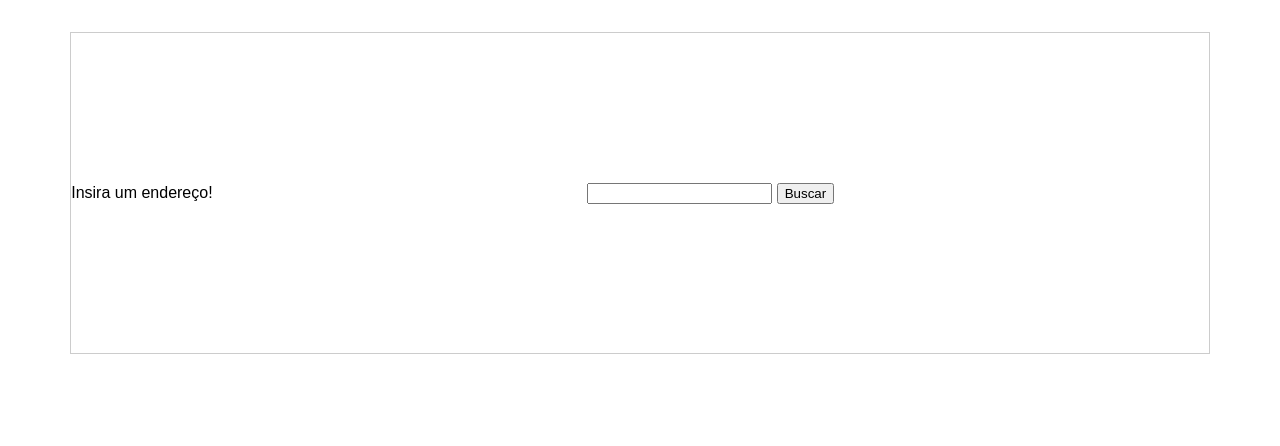
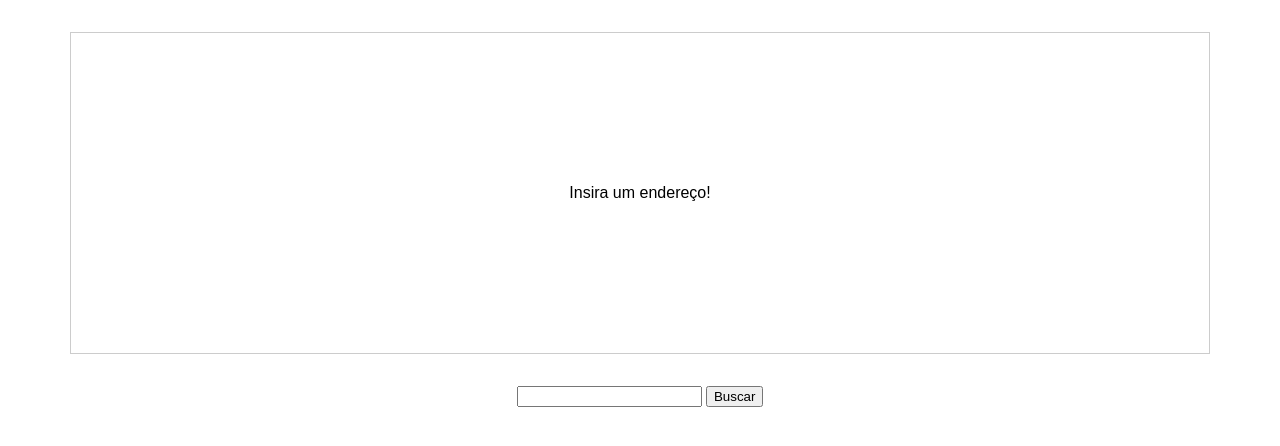
Before and after one commit to rodrigoross/busca-rua, a website built with webpack: page index.html in a window 1280 px wide. Built offline with nearby package versions, Linux system fonts and the light colour scheme.

Commit message:
refactor: corrige markup e css

```diff
--- a/app.css
+++ b/app.css
@@ -8,7 +8,7 @@ html {
   border: 1px solid #ccc;
   margin: 2rem auto;
   display: flex;
-  justify-self: center;
+  justify-content: center;
   align-items: center;
   text-align: center;
 }
--- a/index.html
+++ b/index.html
@@ -11,10 +11,10 @@
 <body>
   <div id="map">
     <p>Insira um endereço!</p>
-    <form >
-      <input type="text" name="endereco" id="endereco">
-      <button type="submit">Buscar</button>
-    </form>
   </div>
+  <form>
+    <input type="text" name="endereco" id="endereco">
+    <button type="submit">Buscar</button>
+  </form>
 </body>
 </html>
```
